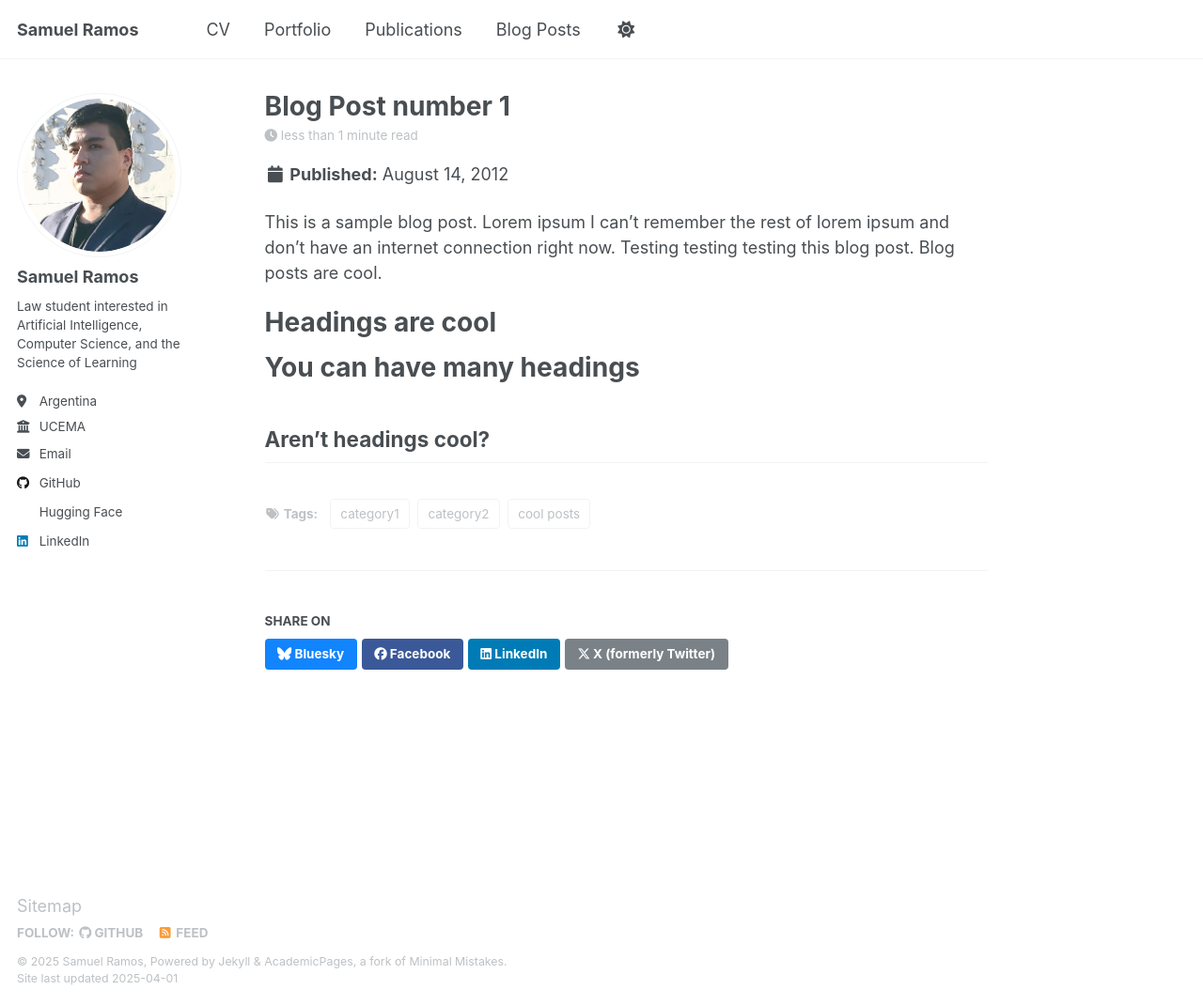
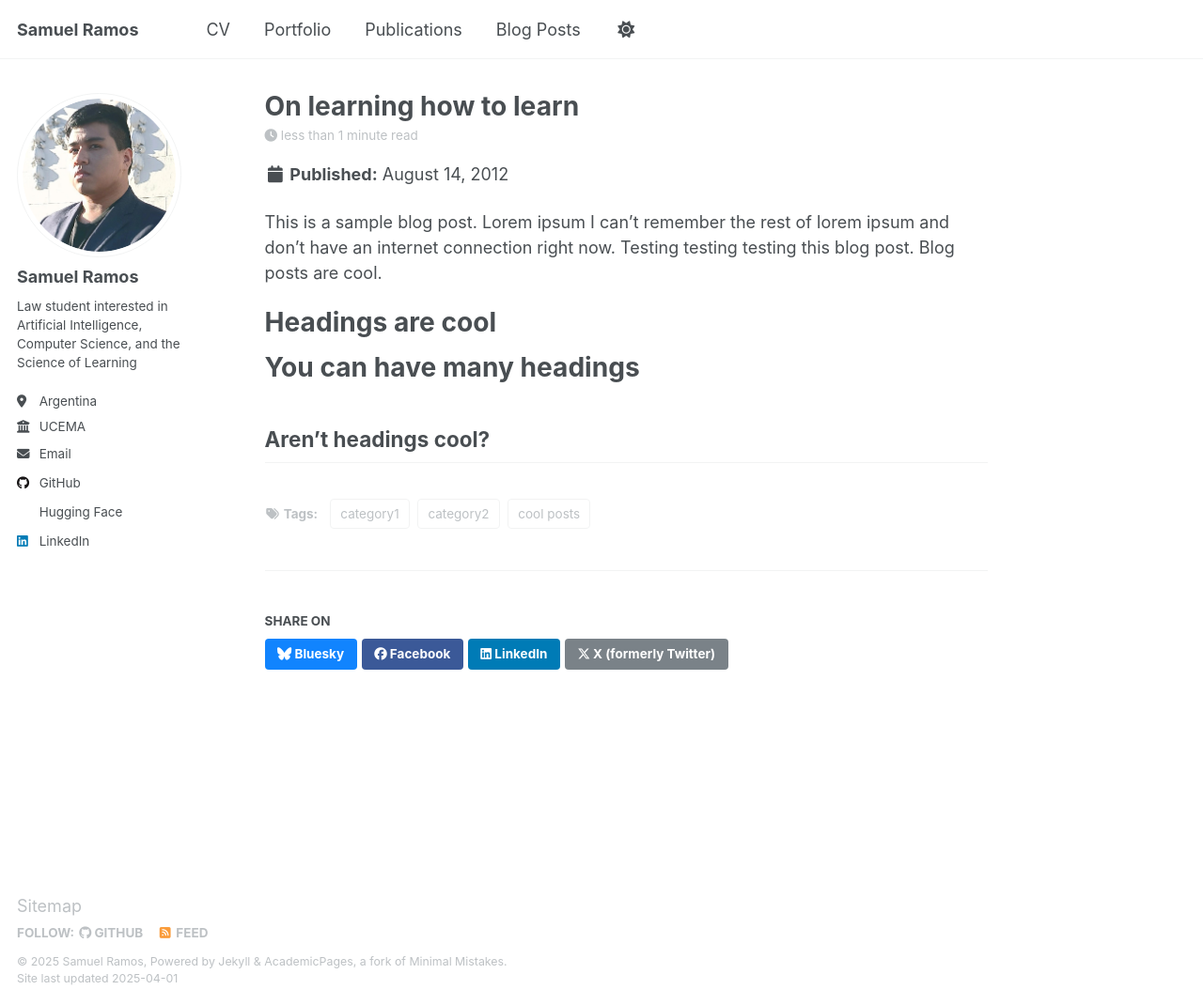
Before and after one commit to saiefr/saiefr.github.io, a Jekyll site: the page built from _posts/2012-08-14-blog-post-1.md, in a window 1280 px wide and 1070 px high. Shown: the whole window at 94% size. Built offline with Jekyll 4.4.1, drawn with Linux system fonts in a browser that asks for light colours.

Commit message:
Update 2012-08-14-blog-post-1.md

```diff
--- a/_posts/2012-08-14-blog-post-1.md
+++ b/_posts/2012-08-14-blog-post-1.md
@@ -1,5 +1,5 @@
 ---
-title: 'Blog Post number 1'
+title: 'On learning how to learn '
 date: 2012-08-14
 permalink: /posts/2012/08/blog-post-1/
 tags:
```
